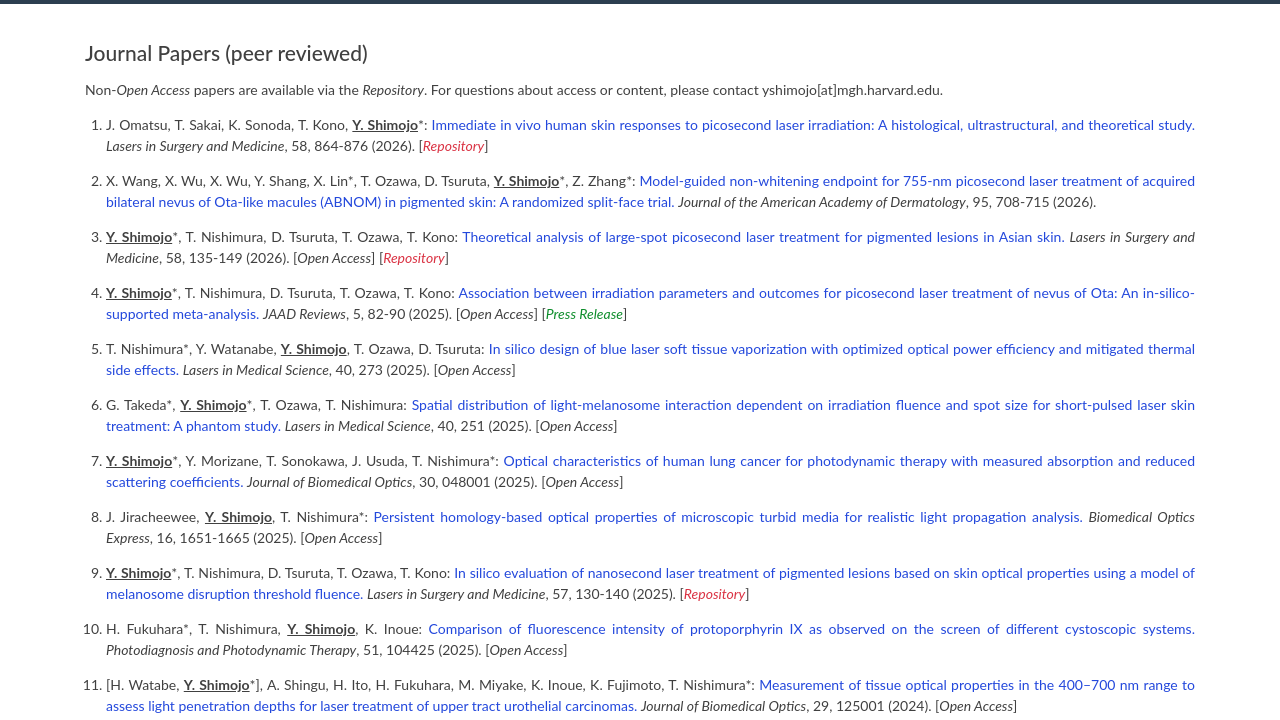
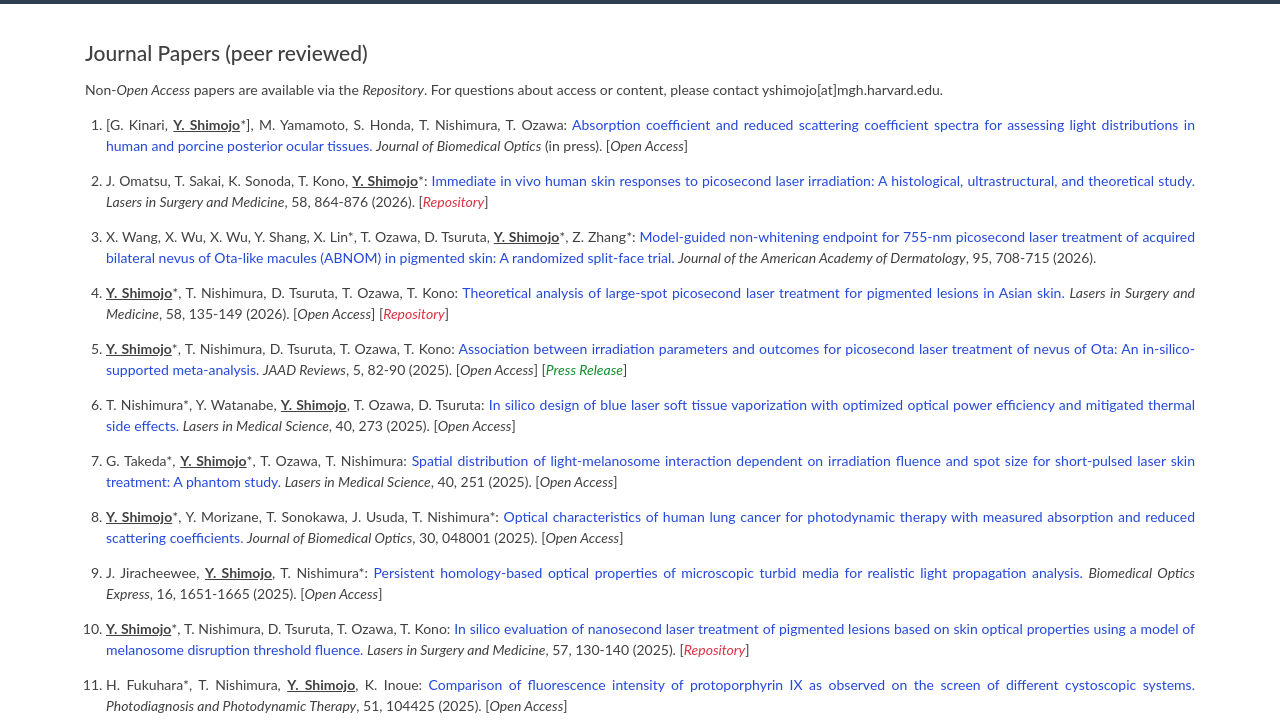
Before and after one commit to yu-shimojo/homepage, a plain HTML site: page publications.html in a window 1280 px wide. Shown: the part 58-778 px from the top of the page. Drawn offline with nearby package versions, Linux system fonts and the light colour scheme.

Commit message:
Add files via upload

```diff
--- a/publications.html
+++ b/publications.html
@@ -26,15 +26,21 @@
       </p>
       <ol>
         <li style="padding-top:0.5rem;">
+          [G. Kinari, <u><b>Y. Shimojo</b></u>*], M. Yamamoto, S. Honda, T. Nishimura, T. Ozawa:
+          <a href="" target="_blank">Absorption coefficient and reduced scattering coefficient spectra for assessing light distributions in human and porcine posterior ocular tissues.</a>
+          <i>Journal of Biomedical Optics</i> (in press).
+          [<i>Open Access</i>]
+        </li>
+        <li style="padding-top:0.5rem;">
           J. Omatsu, T. Sakai, K. Sonoda, T. Kono, <u><b>Y. Shimojo</b></u>*:
           <a href="https://doi.org/10.1002/lsm.70196" target="_blank">Immediate in vivo human skin responses to picosecond laser irradiation: A histological, ultrastructural, and theoretical study.</a>
-          <i>Lasers in Surgery and Medicine</i>, 58, 864-876  (2026).
+          <i>Lasers in Surgery and Medicine</i>, 58, 864-876 (2026).
           [<a href="https://r.dl.itc.u-tokyo.ac.jp/esploro/outputs/9920310109301" class="repository" target="_blank"><i>Repository</i></a>]
         </li>
         <li style="padding-top:0.5rem;">
           X. Wang, X. Wu, X. Wu, Y. Shang, X. Lin*, T. Ozawa, D. Tsuruta, <u><b>Y. Shimojo</b></u>*, Z. Zhang*:
           <a href="https://doi.org/10.1016/j.jaad.2026.05.088" target="_blank">Model-guided non-whitening endpoint for 755-nm picosecond laser treatment of acquired bilateral nevus of Ota-like macules (ABNOM) in pigmented skin: A randomized split-face trial.</a>
-          <i>Journal of the American Academy of Dermatology</i>, 95, 708-715  (2026).
+          <i>Journal of the American Academy of Dermatology</i>, 95, 708-715 (2026).
         </li>
         <li style="padding-top:0.5rem;">
           <u><b>Y. Shimojo</b></u>*, T. Nishimura, D. Tsuruta, T. Ozawa, T. Kono:
```
Also changed, not shown: index.html (+6 -0 lines).
